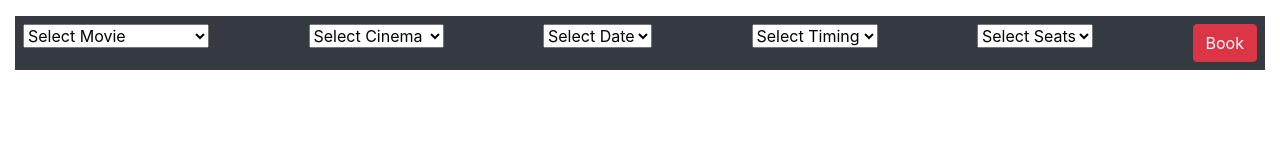
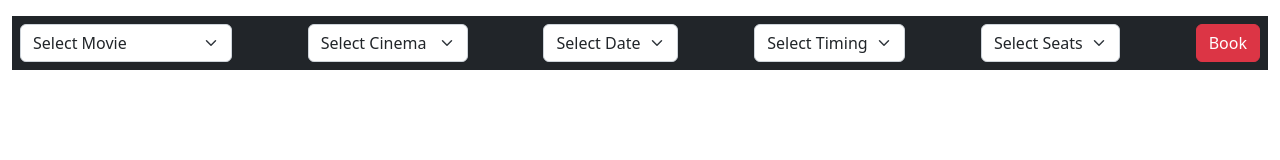
Before and after one commit to Maheshnanduri/Inox, a plain HTML site: page index.html in a window 1280 px wide. Drawn offline with nearby package versions, Linux system fonts and the light colour scheme.

Commit message:
Update index.html

```diff
--- a/index.html
+++ b/index.html
@@ -6,7 +6,7 @@
     <meta name="viewport" content="width=device-width, initial-scale=1.0">
     <title>Inox</title>
     <link rel="shortcut icon" href="inox favicon (1).ico">
-    <link rel="stylesheet" href="../node_modules/bootstrap/dist/css/bootstrap.css">
+    <link rel="stylesheet" href="https://cdn.jsdelivr.net/npm/bootstrap@5.2.3/dist/css/bootstrap.min.css">
     <link rel="stylesheet" href="../node_modules/bootstrap-icons/font/bootstrap-icons.css">
     <script type="text/javascript">
         function BookClick(){
```
